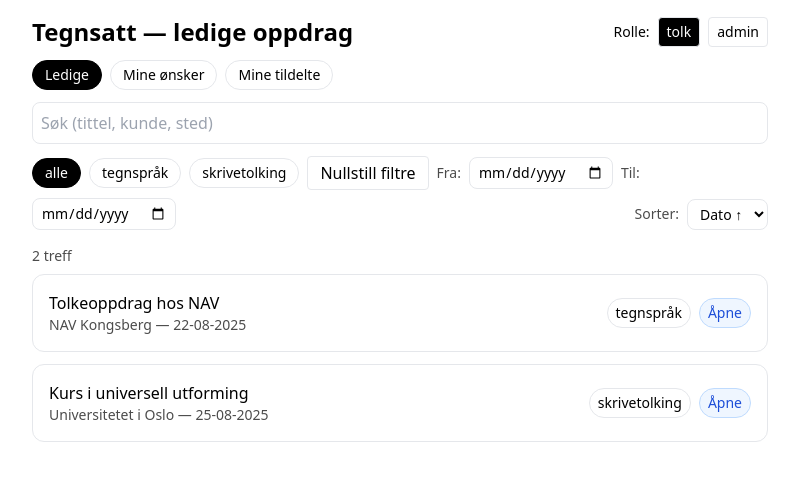
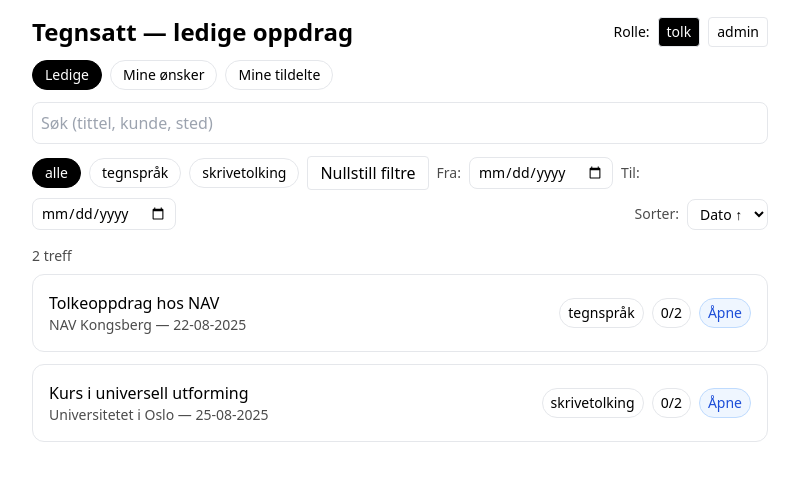
Before and after one commit to bizmomsara/bizmomsara-tegnsatt-coordinator-prototype, a Next.js app: page / in a window 1280 px wide. Shown: the top 480 px of the page, without its empty margins (240-1039 px from the left). Built offline with nearby package versions, Linux system fonts and the light colour scheme.

Commit message:
Update page.jsx

```diff
--- a/app/page.jsx
+++ b/app/page.jsx
@@ -273,6 +273,11 @@ const formatDate = (iso) => {
                   </div>
                   <div className="flex items-center gap-2">
                     <span className="text-sm px-2 py-1 rounded-full border">{a.type}</span>
+
+                    <span className="text-sm px-2 py-1 rounded-full border" title="tildelte / slots">
+  {(a.assignedCount ?? 0)}/{a.slots}
+</span>
+
                     {STATUS[a.status] && (
                       <span
                         className={`text-sm px-2 py-1 rounded-full border ${STATUS[a.status].className}`}
```
